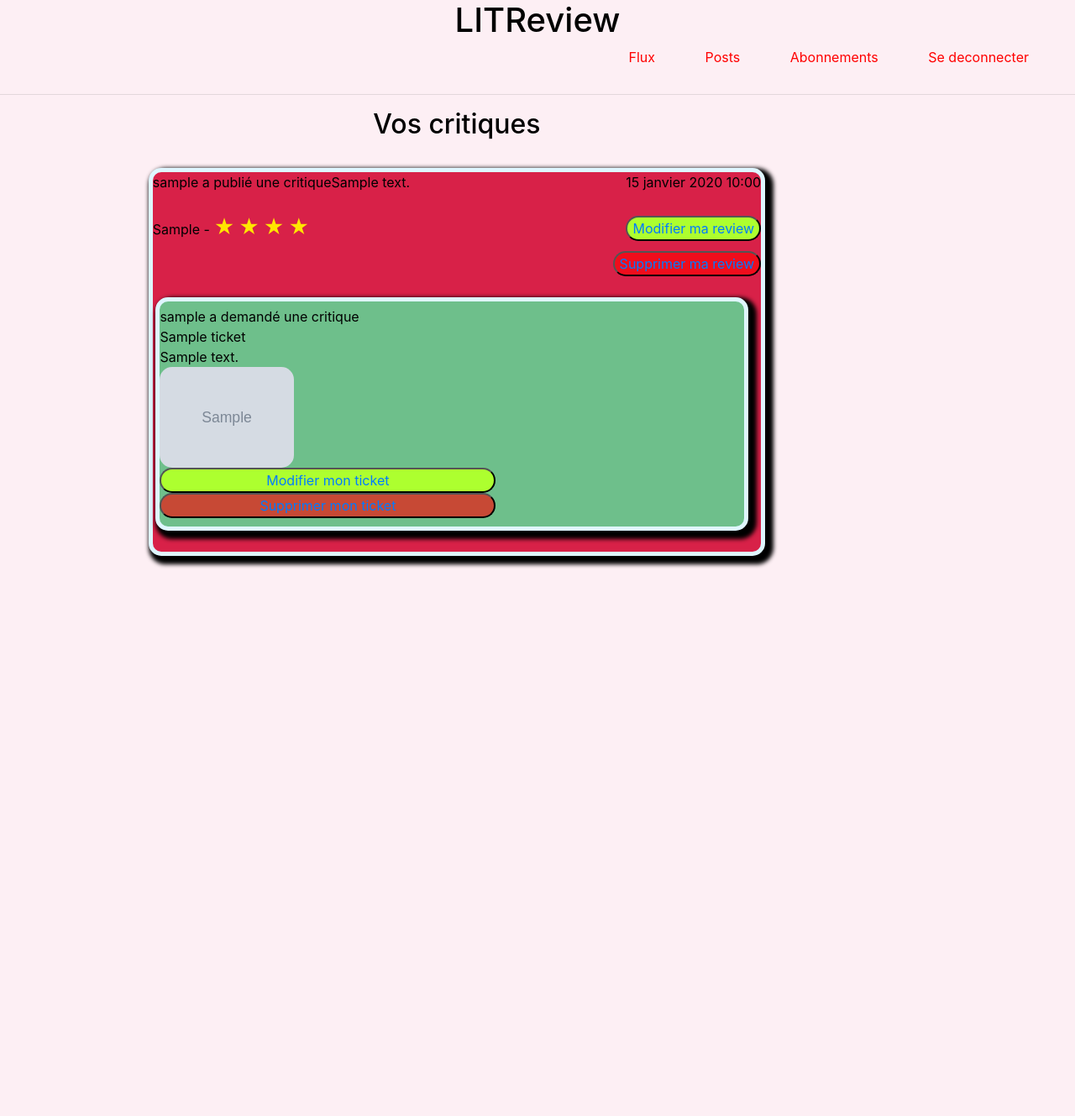
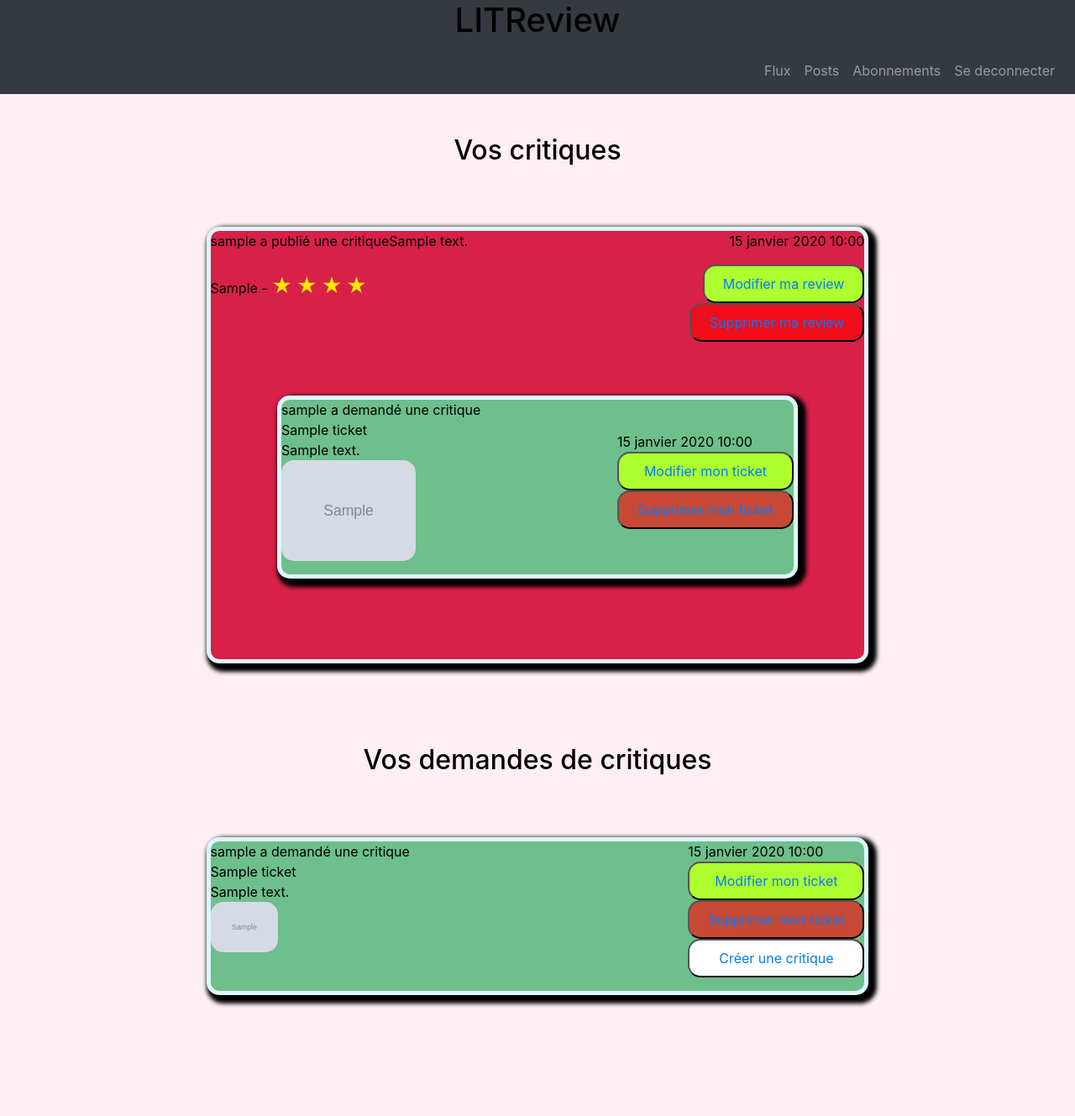
Before and after one commit to Alaet/LITReview--App, a Django app: page /my_posts/ in a window 1280 px wide. Shown: the whole page at 84% size. Before the commit the page ends 676 px from the top, so only its background shows below. Run offline with Django 4.2, Linux system fonts and the light colour scheme; a user stored in the database is signed in; tables that the repository leaves empty hold one stand-in row (values such as "Sample post"); grey boxes marked "Sample" are stand-in pictures; some libraries are stand-ins or nearby versions.

Commit message:
Templates updates
update with bootstrap classes

```diff
--- a/LITReview/authentication/templates/authentication/login.html
+++ b/LITReview/authentication/templates/authentication/login.html
@@ -10,7 +10,7 @@
         <div class="signup">
         <p>
             Inscrivez-vous maintenant !
-             <button><a href="{% url 'signup' %}">S'inscrire</a></button>
+             <button><a class="nav-link" href="{% url 'signup' %}">S'inscrire</a></button>
         </p>
         </div>
     </div>
--- a/LITReview/authentication/templates/authentication/logout.html
+++ b/LITReview/authentication/templates/authentication/logout.html
@@ -2,6 +2,6 @@
 {% block content %}
 <div class="logout">
     <h1>Vous êtes maintenant déconnecté</h1>
-    <button><a href="{% url 'login' %}">Page d'acceuil</a></button>
+    <button><a class="nav-link" href="{% url 'login' %}">Page d'acceuil</a></button>
 </div>
 {% endblock content %}
--- a/LITReview/authentication/templates/authentication/signup.html
+++ b/LITReview/authentication/templates/authentication/signup.html
@@ -11,7 +11,7 @@
         {{ form.as_p }}
         <div class="login_form__button">
             <button type="submit" >S’inscrire</button>
-            <button><a href="{% url 'login' %}">Page d'acceuil</a></button>
+            <button><a class="nav-link" href="{% url 'login' %}">Page d'acceuil</a></button>
         </div>
     </form>
     </section>
--- a/LITReview/flux/templates/flux/home.html
+++ b/LITReview/flux/templates/flux/home.html
@@ -1,14 +1,14 @@
 {% extends 'base.html' %}
 {% block content %}
-    <div id="flux_home">
+    <div class="jumbotron bg-transparent d-flex flex-column">
     <h2>Bonjour, vous etes connecté en tant que </h2>
     <h1> {{ request.user }} </h1>
     <div id="flux_home__button">
         <button>
-            <a href="{% url 'post-ticket' %}">Demander une critique</a>
+            <a class="nav-link" href="{% url 'post-ticket' %}">Demander une critique</a>
         </button>
         <button class="flux_home__button-create_post">
-            <a href="{% url 'add-new-review' %}">Créer une ctritique</a>
+            <a class="nav-link" href="{% url 'add-new-review' %}">Créer une ctritique</a>
         </button>
     </div>
     {% if posts|length > 0 %}
--- a/LITReview/flux/templates/flux/my_posts.html
+++ b/LITReview/flux/templates/flux/my_posts.html
@@ -1,6 +1,6 @@
 {% extends 'base.html' %}
 {% block content %}
-<div class="user_posts">
+<div class="container m-auto">
     {% if user_posts|length > 0 %}
     <div class="user_posts__posted_review">
         {% for item in user_posts %}
@@ -8,7 +8,8 @@
         {% endfor %}
         <h2>Vos critiques</h2>
     </div>
-    {% elif user_tickets|length > 0 %}
+    {% endif %}
+    {% if user_tickets|length > 0 %}
     <div class="user_posts__posted_ticket">
         {% for item in user_tickets %}
             {% if not item.rated %}
--- a/LITReview/flux/templates/flux/post_ticket_review.html
+++ b/LITReview/flux/templates/flux/post_ticket_review.html
@@ -20,5 +20,5 @@
             <button type="submit" >Soumettre</button>
         </form>
     </section>
-    <a href="{% url 'home' %}">Page d'acceuil</a>
+    <a class="nav-link" href="{% url 'home' %}">Page d'acceuil</a>
 {% endblock content %}
--- a/LITReview/templates/base.html
+++ b/LITReview/templates/base.html
@@ -9,23 +9,21 @@
     <link rel="stylesheet" href="{% static 'styles.css' %}" />
 </head>
 <body>
+<div class="bg-dark">
     <h1>LITReview</h1>
-    <div id="home_nav_bar">
+    {% if user.is_authenticated %}
+        <nav class="navbar navbar-expand-lg navbar-dark">
 
-
-        {% if user.is_authenticated %}
-        <nav>
-                <ul>
-                    <a href="{% url 'home' %}">Flux</a>
-                    <a href="{% url 'my-posts' %}">Posts</a>
-                    <a href="{% url 'follow-users' %}">Abonnements</a>
-                    <a href="{% url 'logout' %}">Se deconnecter</a>
+                <ul class="navbar-nav ml-auto">
+                    <li class="nav-item"><a class="nav-link" href="{% url 'home' %}">Flux</a></li>
+                    <li class="nav-item"><a class="nav-link" href="{% url 'my-posts' %}">Posts</a></li>
+                    <li class="nav-item"><a class="nav-link" href="{% url 'follow-users' %}">Abonnements</a></li>
+                    <li class="nav-item"><a class="nav-link" href="{% url 'logout' %}">Se deconnecter</a></li>
                 </ul>
         </nav>
-        {% endif %}
+    {% endif %}
     </div>
-    <hr>
-    <div class="container">
+    <div class="container my-5">
     {% block content %}{% endblock content %}
     </div>
 <!-- jQuery first, then Popper.js, then Bootstrap JS -->
--- a/LITReview/templates/review.html
+++ b/LITReview/templates/review.html
@@ -1,4 +1,6 @@
-<div class="review">
+<div class="container">
+<div class="jumbotron bg-transparent">
+<div class="review m-auto">
     <div>
         <p> {{ item.user }} a publié une critique <br><br>
          {{ item.headline }} -
@@ -28,11 +30,17 @@
                 <span style="font-size:150%;color:rgb(255, 230, 0);">&starf;</span>
                 <span style="font-size:150%;color:rgb(255, 230, 0);">&starf;</span>
                 <span style="font-size:150%;color:rgb(255, 230, 0);">&starf;</span>
-            {% endif %}
-            <br><br> <p>{{ item.body }}</p> </p></div>
+            {% endif %}</p>
+            <br><br>
+        <p>{{ item.body }}</p>
+
+    </div>
         <div class="review__creation"><p> {{ item.time_created }} </p>
-        <button><a href="{% url 'edit-review' item.id %}">Modifier ma review</a></button>
-        <button class="delete_post"><a href="{% url 'delete-review' item.id %}">Supprimer ma review</a></button>
+        <button><a class="nav-link" href="{% url 'edit-review' item.id %}">Modifier ma review</a></button>
+        <button class="delete_post"><a class="nav-link" href="{% url 'delete-review' item.id %}">Supprimer ma
+            review</a></button>
         </div>
-        {% include 'ticket_from_review.html' %}
+        <div class="container w-auto">{% include 'ticket_from_review.html' %}</div>
 </div>
+</div>
+</div>
--- a/LITReview/templates/ticket_from_review.html
+++ b/LITReview/templates/ticket_from_review.html
@@ -1,14 +1,19 @@
-<div class="ticket">
+<div class="container">
+<div class="jumbotron bg-transparent">
+    <div class="ticket m-auto">
         <p> {{ item.ticket.user }} a demandé une critique <br>
         {{ item.ticket.title }} <br>
         {{ item.ticket.description }}
             {% if item.ticket.image %}
                 <img src="{{ item.ticket.image.url }}">
-        {% endif %}
+            {% endif %}</p>
+            <p>{{ item.time_created }}
         {% if item.ticket.user == request.user %}
-        <button><a href="{% url 'edit-ticket' item.ticket.id %}">Modifier mon ticket</a></button>
+            <button><a class="nav-link" href="{% url 'edit-ticket' item.ticket.id %}">Modifier mon ticket</a></button>
             <button class="delete_post"
-        ><a href="{% url 'delete-ticket' item.ticket.id %}">Supprimer mon ticket</a></button>
+            ><a class="nav-link" href="{% url 'delete-ticket' item.ticket.id %}">Supprimer mon ticket</a></button>
         {% endif %}
         </p>
     </div>
+</div>
+</div>
--- a/LITReview/templates/ticket_unrated.html
+++ b/LITReview/templates/ticket_unrated.html
@@ -1,4 +1,6 @@
-<div class="ticket_unrated">
+<div class="container">
+<div class="jumbotron bg-transparent">
+    <div class="ticket_unrated m-auto">
      <p> {{ item.user }} a demandé une critique <br>
     {{ item.title }} <br>
     {{ item.description }}
@@ -8,11 +10,14 @@
     </p>
     <p>{{ item.time_created }}
         {% if item.user == request.user %}
-        <button><a href="{% url 'edit-ticket' item.id %}">Modifier mon ticket</a></button>
-        <button class="delete_post"><a href="{% url 'delete-ticket' item.id %}">Supprimer mon ticket</a></button>
+            <button><a class="nav-link" href="{% url 'edit-ticket' item.id %}">Modifier mon ticket</a></button>
+            <button class="delete_post"><a class="nav-link" href="{% url 'delete-ticket' item.id %}">Supprimer mon
+                ticket</a></button>
         {% endif %}
     <button
-        class="create_post"><a href="{% url 'post-ticket-review' item.id %}">Créer une
+            class="create_post"><a class="nav-link" href="{% url 'post-ticket-review' item.id %}">Créer une
         critique</a></button>
     </p>
     </div>
+</div>
+</div>
```
Also changed, not shown: LITReview/flux/templates/flux/delete_ticket.html (+1 -12 lines), LITReview/flux/templates/flux/follow_users_form.html (+31 -18 lines), LITReview/templates/review_flux.html (+6 -2 lines), LITReview/templates/ticket.html (+10 -5 lines), LITReview/templates/ticket_review_flux.html (+7 -2 lines). Lines whose indentation alone changed are shown as unchanged.
